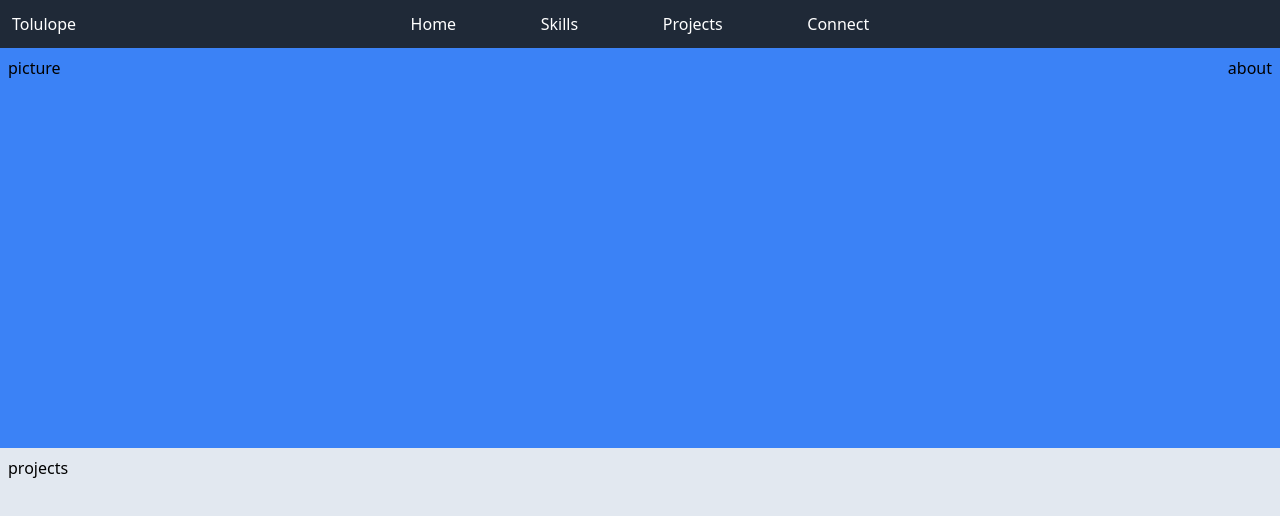
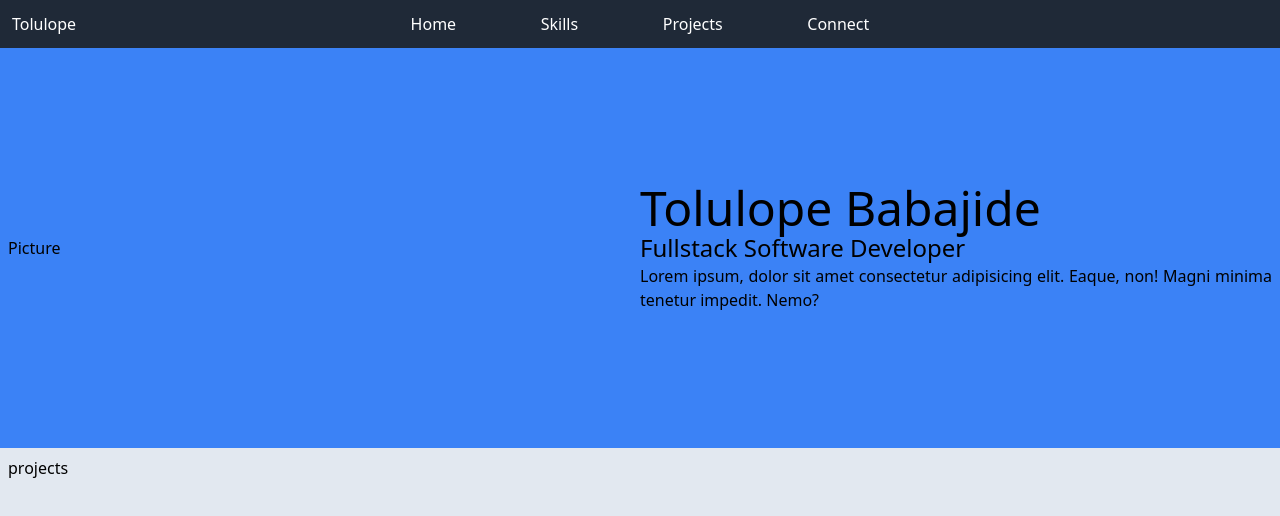
Before and after one commit to TolulopeBabajide/myportfolio, a React (Create React App) app: page / in a window 1280 px wide. Shown: the top 516 px of the page. Built offline with nearby package versions, Linux system fonts and the light colour scheme.

Commit message:
about component created

```diff
--- /dev/null
+++ b/src/Components/About.jsx
@@ -0,0 +1,18 @@
+import React from 'react'
+
+const About = () => {
+  return (
+    <div className='flex h-full justify-between items-center'>
+        <div className='w-1/2'>
+            Picture
+        </div>
+        <div className='w-1/2 items-center text-justify'>
+            <h1 className='text-5xl'>Tolulope Babajide</h1>
+            <h2 className='text-2xl'>Fullstack Software Developer</h2>
+            <p>Lorem ipsum, dolor sit amet consectetur adipisicing elit. Eaque, non! Magni minima tenetur impedit. Nemo?</p>
+        </div>
+    </div>
+  )
+}
+
+export default About
--- a/src/Components/Mainpage.jsx
+++ b/src/Components/Mainpage.jsx
@@ -1,13 +1,13 @@
 import React from 'react'
 import Nav from './Nav'
+import About from './About'
 
 const Mainpage = () => {
   return (
     <div className='h-screen'>
         <Nav/>
-        <div className='h-1/2 flex justify-between p-2 bg-blue-500'>
-          <div>picture</div>
-          <div>about</div>
+        <div className='h-1/2 p-2 bg-blue-500'>
+          <About/>
         </div>
         <div className='h-1/2 p-2 bg-slate-200'>
           projects
```
